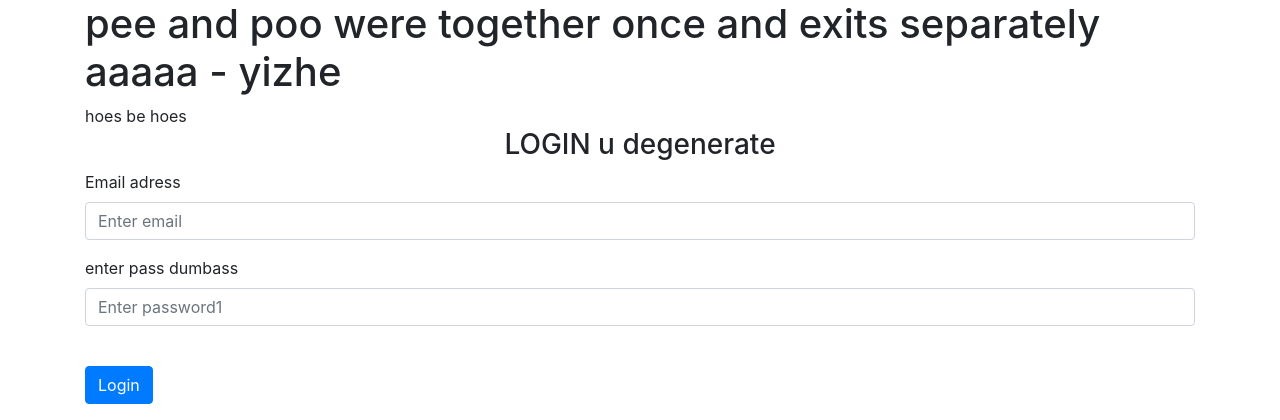
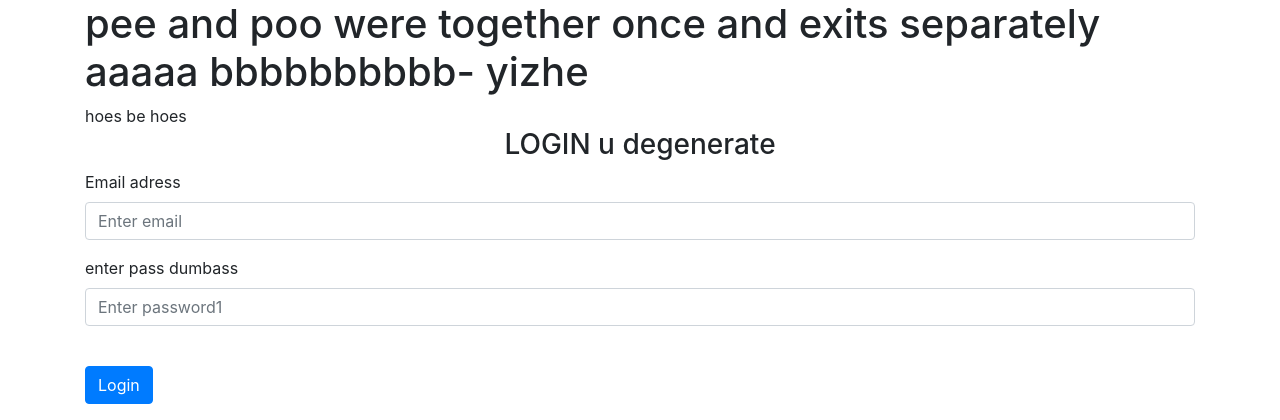
Before and after one commit to yizhe1997/py_flask_web_dev_git, a Flask app: page /login in a window 1280 px wide. Shown: the part 56-476 px from the top of the page. Run offline with Flask 2, Linux system fonts and the light colour scheme; some libraries are stand-ins or nearby versions.

Commit message:
added bbb

```diff
--- a/python_flask_web_app/website/templates/login.html
+++ b/python_flask_web_app/website/templates/login.html
@@ -4,7 +4,7 @@
 
 {% block content %}
 
-    <h1>pee and poo were together once and exits separately aaaaa {{text}}</h1>
+    <h1>pee and poo were together once and exits separately aaaaa bbbbbbbbbb{{text}}</h1>
 
     {% if boolean == True %}
         hoes be hoes
```
